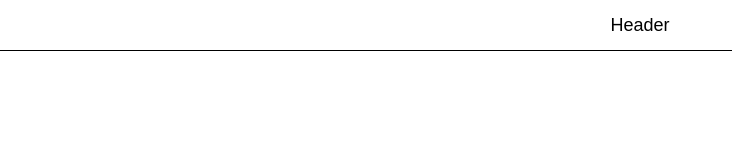
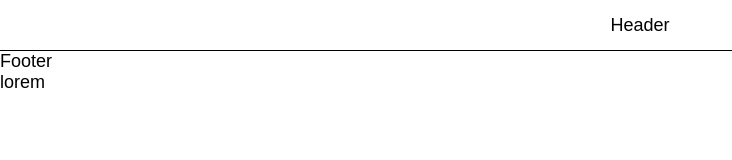
Before and after one commit to ooloo-io/github-flow-sobekcinasobek, a website: page src/index.html in a window 1280 px wide. Shown: the whole page, without its empty margins (0-732 px from the left). Drawn offline with nearby package versions, Linux system fonts and the light colour scheme.

Commit message:
Add footer markup

```diff
--- a/src/index.html
+++ b/src/index.html
@@ -16,5 +16,9 @@
   <header class="header">
     Header
   </header>
+    <footer class="footer">
+    Footer
+  </footer>
+  lorem
 </body>
 </html>
```
